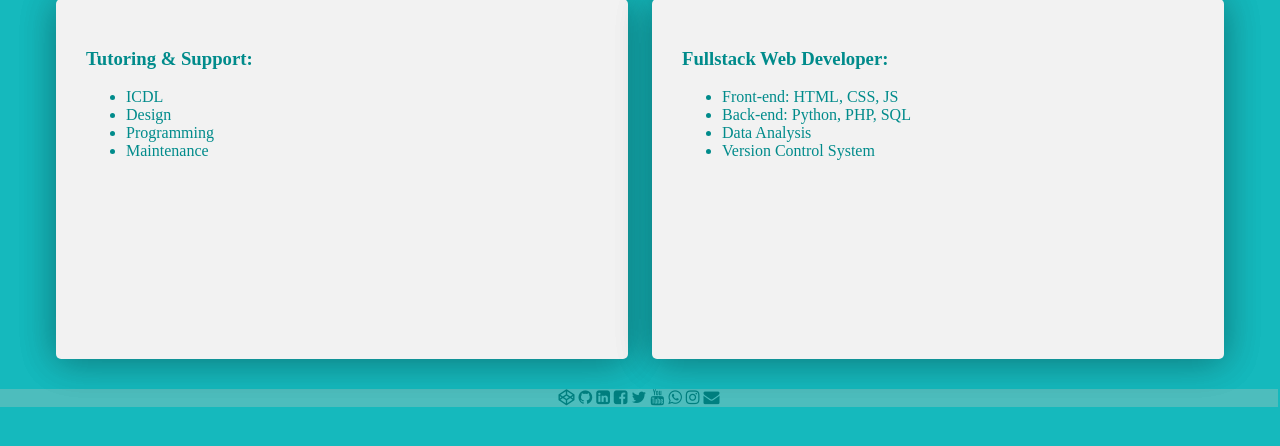
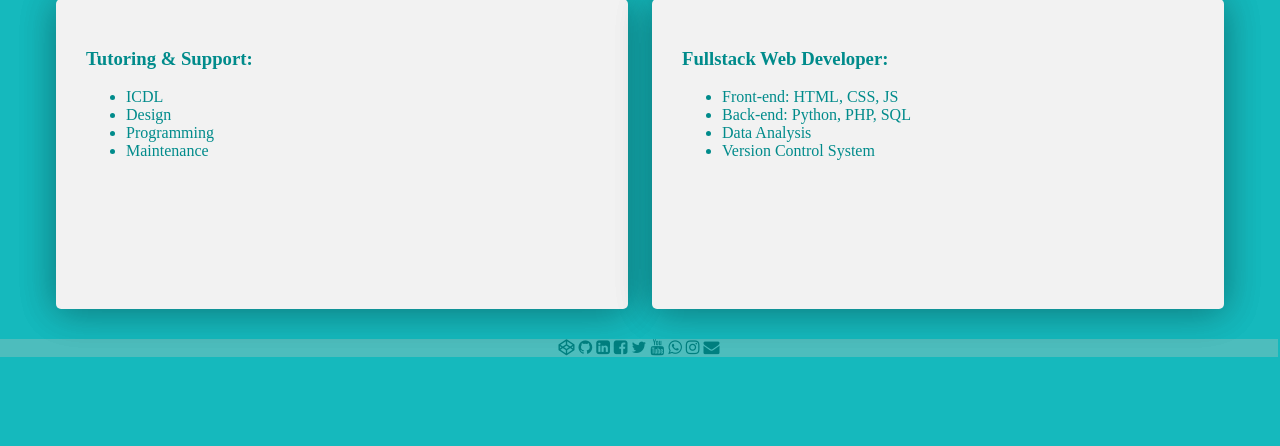
Before and after one commit to abdrb/abdrb.github.io, a PHP site: page / in a window 1280 px wide. Shown: the part 119-565 px from the top of the page. Run offline with PHP 8.4, Linux system fonts and the light colour scheme.

Commit message:
fix error

```diff
--- a/css/smallscreen.css
+++ b/css/smallscreen.css
@@ -42,7 +42,7 @@ section {
 	display: inline-block;
 	box-shadow: 0px 2px 38px rgba(0, 0, 0, 0.2), 0px 2px 38px rgba(0, 0, 0, 0.2);
 	width: 80%;
-	height: 300px;
+	height: 250px;
 
 	border-radius: 5px;
 	background-color: #f2f2f2;
--- a/css/widescreen.css
+++ b/css/widescreen.css
@@ -35,7 +35,7 @@ section {
 	display: inline-block;
 	box-shadow: 0px 2px 38px rgba(0, 0, 0, 0.2), 0px 2px 38px rgba(0, 0, 0, 0.2);
 	width: 40%;
-	height: 300px;
+	height: 250px;
 
 	display: inline-block;
 
--- a/space/space.html
+++ b/space/space.html
@@ -1144,6 +1144,6 @@ function toggleDataSeries(e) {
 }}
 </script>
 <div id="chartContainer" style="height: 370px; max-width: 920px; margin: 0px auto;"></div>
-<script src="js/canvasjs.min.js"></script>
+<script src="../js/canvasjs.min.js"></script>
 </body>
 </html>
```
